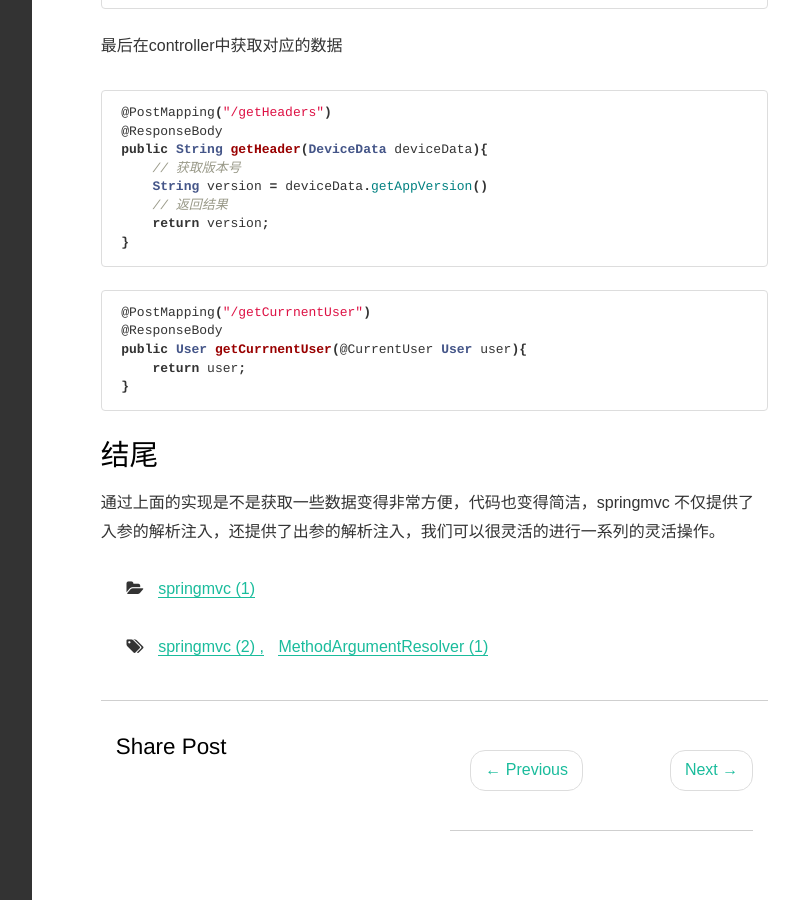
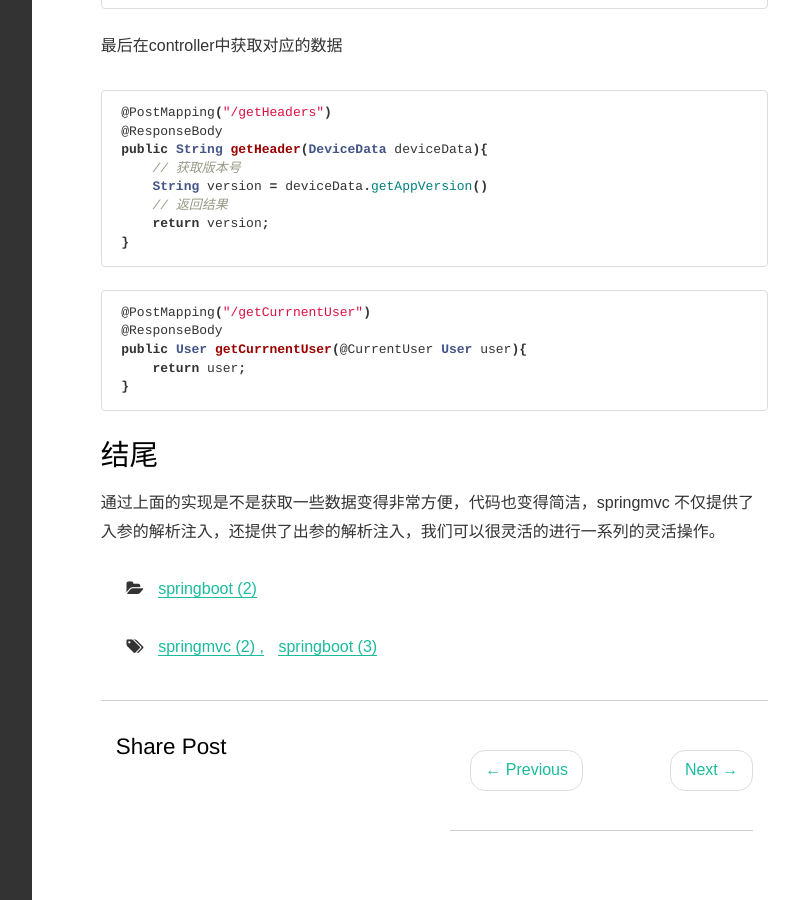
Before and after one commit to JihanChen/JihanChen.github.io, a Jekyll site: the page built from _posts/2018-09-20-customMethodArgumentResolver.md, in a window 1280 px wide and 900 px high, scrolled down 5816 px. Shown: the whole window, without its empty margins (288-1087 px from the left). Built offline with Jekyll 4.4.1, drawn with Linux system fonts in a browser that asks for light colours; nearby versions of some CDN libraries; some web fonts are replaced; comment, search, counter and statistics services are not loaded; some of the changed text lies outside the part shown.

Commit message:
Update 2018-09-20-customMethodArgumentResolver.md

```diff
--- a/_posts/2018-09-20-customMethodArgumentResolver.md
+++ b/_posts/2018-09-20-customMethodArgumentResolver.md
@@ -1,8 +1,8 @@
 ---
 layout: postlayout
 title: 自定义参数解析
-categories: [springmvc]
-tags: [springmvc,MethodArgumentResolver]
+categories: [springboot]
+tags: [springmvc,springboot]
 ---
 
 Springmvc为我们提供了一系列的参数解析器，不管你是要获取Cookie中的值，Header中的值，JSON格式的数据，URI中的值。
```
